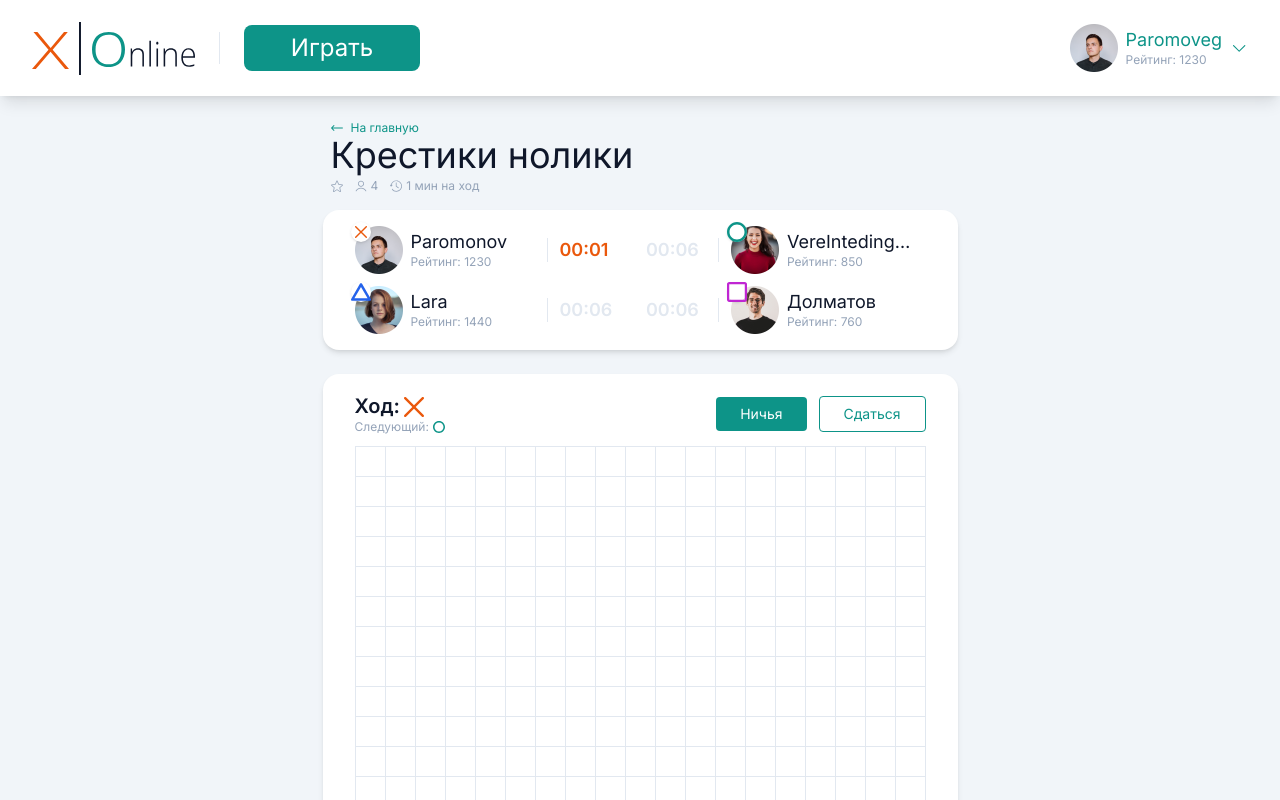
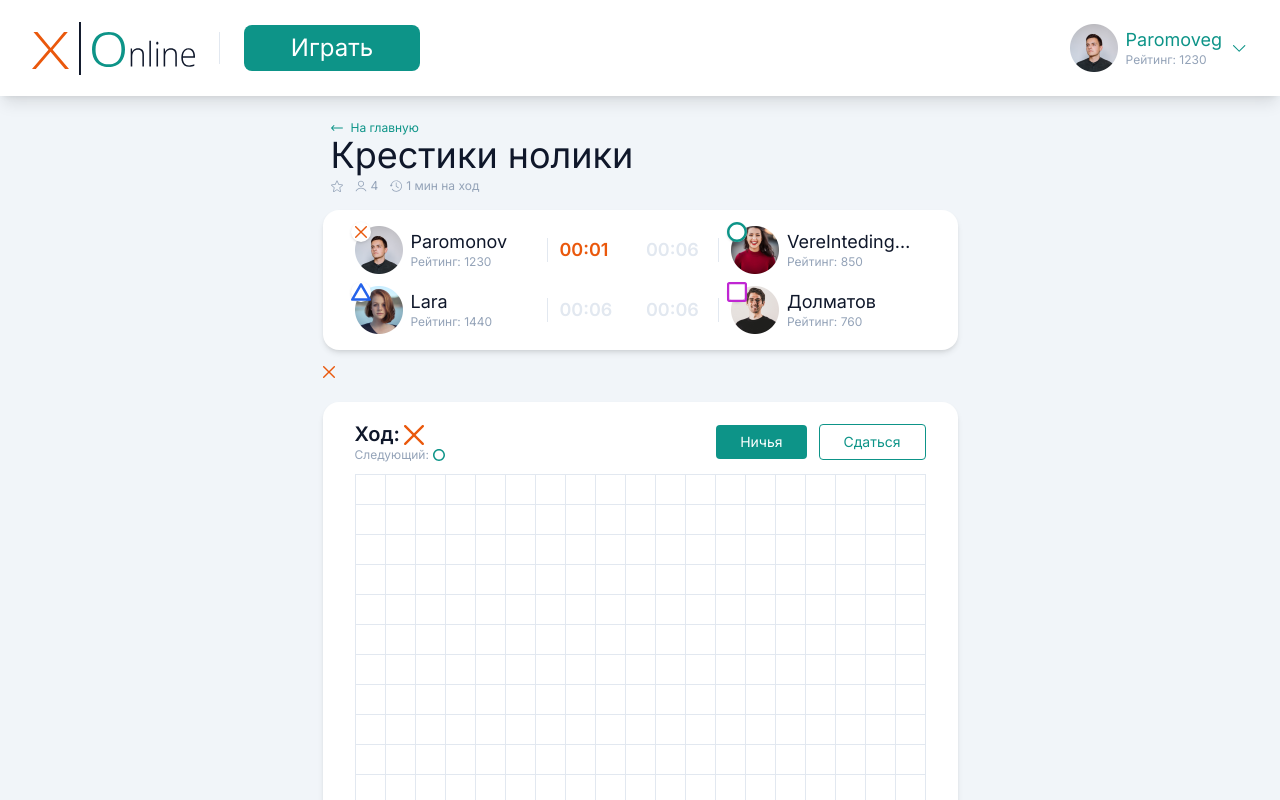
Before and after one commit to Andreeevna/tic_tac_toe, a Next.js app: page / in a window 1280 px wide. Shown: the top 800 px of the page. Built offline with nearby package versions, Linux system fonts and the light colour scheme.

Commit message:
feat: implemented the display of the winner (test)

```diff
--- a/components/game/game-field.jsx
+++ b/components/game/game-field.jsx
@@ -9,6 +9,7 @@ export const GameField = ({
 	nextMove,
 	handleCellClick,
 	winnerSequence,
+	winnerSymbol,
 }) => {
 	return (
 		<GameFieldLayout className={className}>
@@ -30,7 +31,7 @@ export const GameField = ({
 				{cells.map((symbol, i) => {
 					return (
 						<GameCell
-							disabled={!!winnerSequence}
+							disabled={!!winnerSymbol}
 							isWinner={winnerSequence?.includes(i)}
 							key={i}
 							onClick={() => handleCellClick(i)}
--- a/components/game/useGameState.js
+++ b/components/game/useGameState.js
@@ -14,6 +14,9 @@ export function useGameState(playersCount) {
 	console.log(computerWinner(cells))
 	const winnerSequence = computerWinner(cells)
 	const nextMove = getNextMove(currentMove, playersCount, playersTimeOver)
+
+	const winnerSymbol =
+		nextMove === currentMove ? currentMove : winnerSequence?.[0]
 
 	// обработка клика по клетке
 	const handleCellClick = index => {
@@ -49,5 +52,6 @@ export function useGameState(playersCount) {
 		handleCellClick,
 		handlePlayerTimeOver,
 		winnerSequence,
+		winnerSymbol,
 	}
 }
--- a/pages/index.jsx
+++ b/pages/index.jsx
@@ -1,6 +1,7 @@
 import { useState } from 'react'
 import { GameInfo, GameTitle, useGameState } from '../components/game'
 import { GameField } from '../components/game/game-field'
+import { GameSymbol } from '../components/game/game-symbol'
 import { Header } from '../components/header'
 
 function App() {
@@ -12,6 +13,7 @@ function App() {
 		handleCellClick,
 		winnerSequence,
 		handlePlayerTimeOver,
+		winnerSymbol,
 	} = useGameState(playersCount)
 
 	return (
@@ -23,9 +25,12 @@ function App() {
 					className='mt-4'
 					playersCount={playersCount}
 					currentMove={currentMove}
-					isWinner={!!winnerSequence}
+					isWinner={!!winnerSymbol}
 					onPlayerTimeOver={handlePlayerTimeOver}
 				/>
+				<div className='my-4'>
+					<GameSymbol symbol={winnerSymbol} />
+				</div>
 				<GameField
 					className='mt-6'
 					playersCount={playersCount}
@@ -34,6 +39,7 @@ function App() {
 					nextMove={nextMove}
 					handleCellClick={handleCellClick}
 					winnerSequence={winnerSequence}
+					winnerSymbol={winnerSymbol}
 				/>
 			</main>
 		</div>
```
